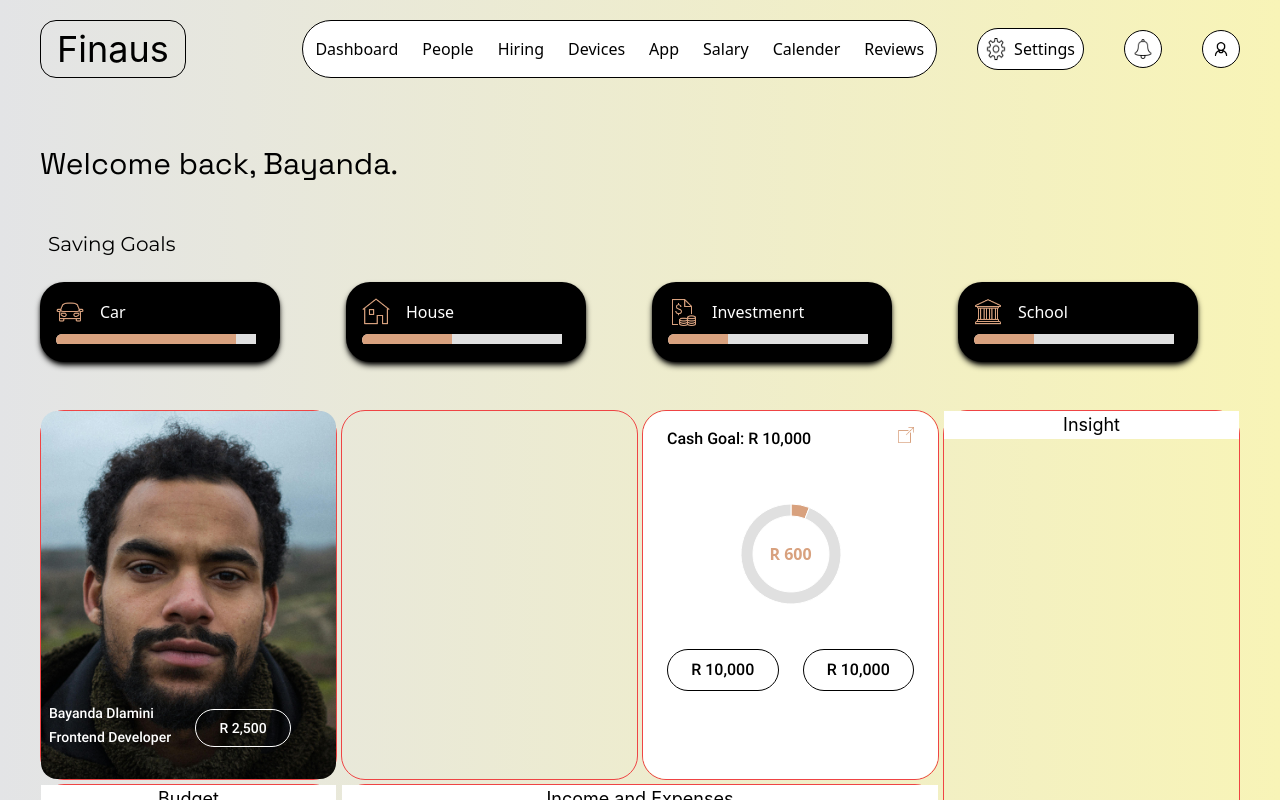
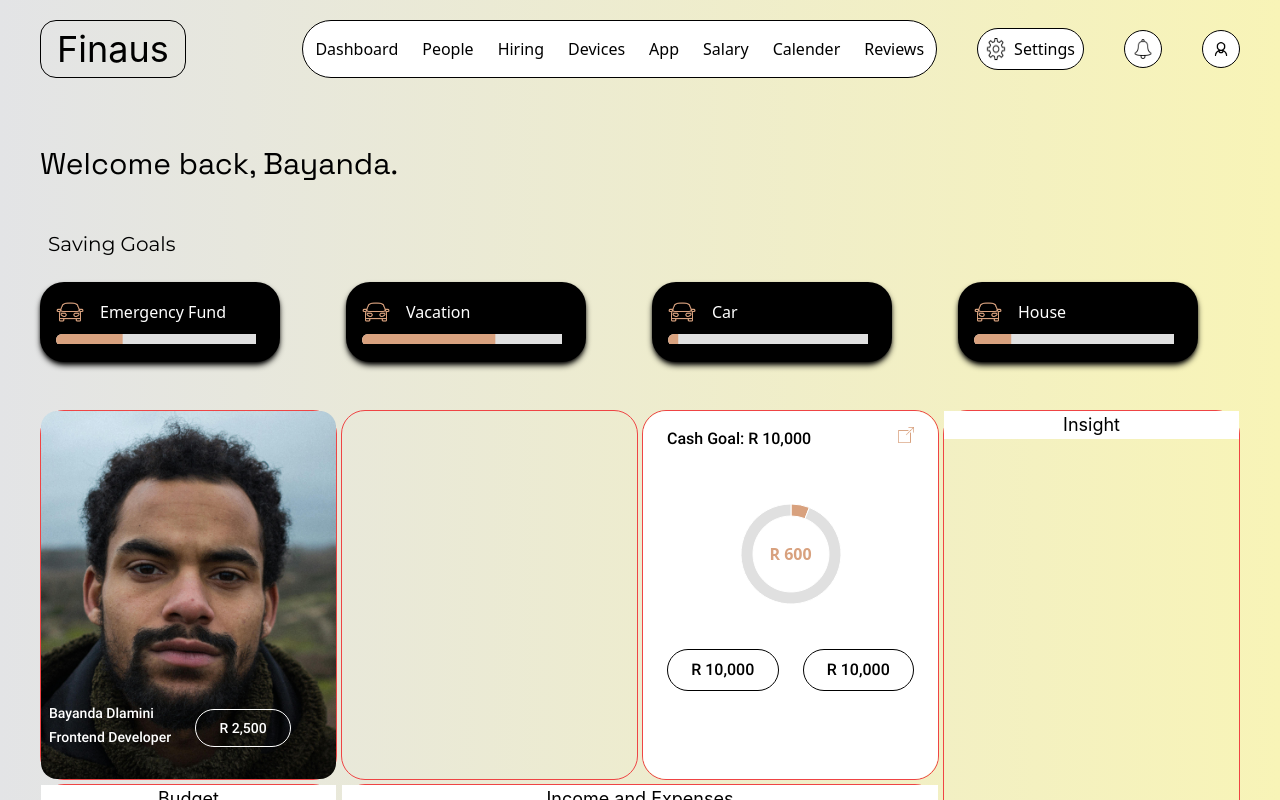
Before and after one commit to softwareNinja-888/financeDashboard, a React (Vite) app in the folder financeDashboard/: page / in a window 1280 px wide. Shown: the top 800 px of the page. Built offline with nearby package versions, Linux system fonts and the light colour scheme; a web font is replaced by a local one.

Commit message:
Refactor savings section

```diff
--- a/financeDashboard/src/components/Body.jsx
+++ b/financeDashboard/src/components/Body.jsx
@@ -1,6 +1,7 @@
 import { Welcome } from "./Welcome.jsx"
 import { ProOne,Circle } from "./Charts.jsx"
 import { DisplayGrid } from "./Grid.jsx"
+import { Saving } from "./SavingsSec.jsx"
 
 import car from '/car.png'
 import house from '/house.png'
@@ -14,10 +15,11 @@ export function Body(){
             <div className="progressInfo">
                 <div className="savings progress grid grid-cols-4 gap-6">
                     <span className="font-mont text-xl col-span-4 pl-2">Saving Goals </span>
-                    <ProOne text={'Car'} price={100000} progress={90} img={car}/>
+                    <Saving/>
+                    {/* <ProOne text={'Car'} price={100000} progress={90} img={car}/>
                     <ProOne text={'House'} price={100000} progress={45} img={house}/>
                     <ProOne text={'Investmenrt'} price={100000} progress={30} img={invest}/>
-                    <ProOne text={'School'} price={100000} progress={30} img={school}/>
+                    <ProOne text={'School'} price={100000} progress={30} img={school}/> */}
                 </div>
                 <div className="info"></div>
             </div>
--- a/financeDashboard/src/components/Charts.jsx
+++ b/financeDashboard/src/components/Charts.jsx
@@ -57,6 +57,8 @@ function ProOne(props){
                 .attr('fill', '#d8a17e');
             }
     }, [props.progress]);
+
+    console.log(props.progress);
     return (
         <div className="flex flex-col gap-2 transition ease-in-out delay-150 bg-black hover:bg-white hover:scale-105  max-w-60 p-4 rounded-3xl group shadow-md shadow-black cursor-pointer max-h-20">
             <div className="flex items-center gap-4">
@@ -66,7 +68,6 @@ function ProOne(props){
             <svg ref={svg} id="progress-bar" className='rounded-full '></svg>
         </div>
     );
-
 }
 
 function Circle(props){
--- /dev/null
+++ b/financeDashboard/src/components/SavingsSec.jsx
@@ -0,0 +1,21 @@
+import { financeData } from "../data/data.js";
+import { ProOne } from "./Charts.jsx";
+import car from '/car.png'
+export function Saving(name,img,progress){
+
+    // console.log(financeData.savings.goals);
+    const dataSaving = financeData.savings.goals
+    const refinedData = dataSaving.filter(i=>{
+        return i.name !== 'Cash'
+    }).slice(-4)
+    console.log(refinedData);
+    return (
+        <>
+            {refinedData.map((obj)=>{
+                return (
+                    <ProOne progress={obj.progress()} img={car} text={obj.name} key={obj.id}/>
+                )
+            })}
+        </>
+    )
+}
--- a/financeDashboard/src/data/data.js
+++ b/financeDashboard/src/data/data.js
@@ -78,6 +78,9 @@ const financeData = {
         createSavingsGoal(1, 'Emergency Fund', 15000, 5000),
         createSavingsGoal(2, 'Vacation', 3000, 2000),
         createSavingsGoal(3, 'Cash', 10000, 600),
+        createSavingsGoal(4,'Car',45000,2300),
+        createSavingsGoal(5,'House',1145000,213000),
+
       ],
     },
     investments: [
```
